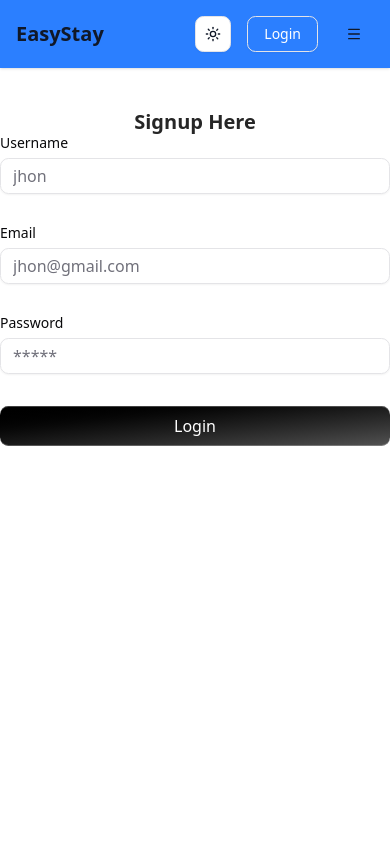
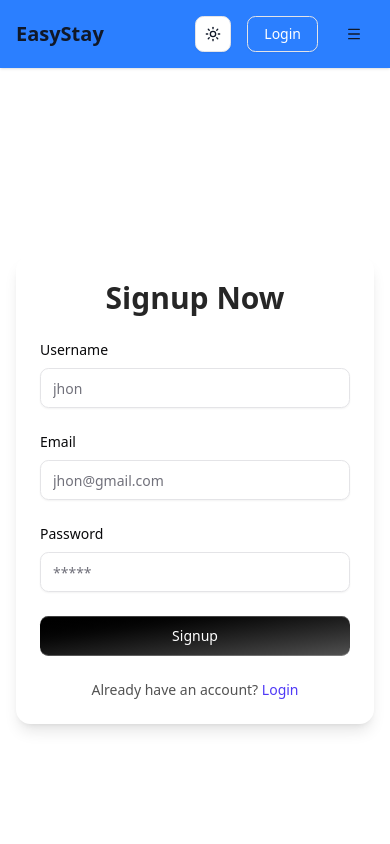
Before and after one commit to sifathasan2430/Easy-Stay, a Next.js app: page /signup in a window 390 px wide. Shown: the top 844 px of the page. Built offline with nearby package versions, Linux system fonts and the light colour scheme.

Commit message:
[Update]:Login and Signup page

```diff
--- a/src/app/(auth)/login/page.jsx
+++ b/src/app/(auth)/login/page.jsx
@@ -17,6 +17,7 @@ import {
   FormMessage,
 } from "@/components/ui/form";
 import { Input } from "@/components/ui/input";
+import Link from "next/link";
 
 export default function SignupForm() {
   const [isSignupLoading, setIsSignupLoading] = useState(false);
@@ -32,56 +33,45 @@ export default function SignupForm() {
   });
 
   const onSubmit = async (data) => {
+    try {
+      setIsSignupLoading(true);
+      const response = await signIn("credentials", {
+        redirect: false,
+        email: data?.email,
+        password: data?.password,
+      });
 
-
-
-
-   try {
-      setIsSignupLoading(true)
-      const response=await signIn("credentials",{
-    redirect:false,
-    email:data?.email,
-    password:data?.password
-   })
-
-   if (response?.error){
-
-
-   console.log(response?.error)
-   }
-   if (response?.url){
- router.replace(`/`);
-}
-   } catch (error) {
-     console.error('Error during login:', error);
-
-
-   }finally{
-    setIsSignupLoading(false)
-   }
+      if (response?.error) {
+        console.log(response?.error);
+      }
+      if (response?.url) {
+        router.replace(`/`);
+      }
+    } catch (error) {
+      console.error("Error during login:", error);
+    } finally {
+      setIsSignupLoading(false);
+    }
   };
 
   return (
     <div className="flex justify-center items-center min-h-screen px-4">
       <div className="w-full max-w-md bg-white dark:bg-black shadow-lg rounded-xl p-6 md:p-8">
-        {/* Title */}
-        <h2 className="text-center text-2xl md:text-3xl font-bold text-neutral-800 dark:text-neutral-200 mb-6">
-          Login Here
+        <h2 className="text-center text-3xl sm:text-4xl font-bold text-neutral-800 dark:text-neutral-200 mb-6">
+          Login
         </h2>
 
-        {/* Form */}
         <Form {...form}>
           <form
             onSubmit={form.handleSubmit(onSubmit)}
             className="space-y-6 md:space-y-8"
           >
-            {/* Email Field */}
             <FormField
               control={form.control}
               name="email"
               render={({ field }) => (
                 <FormItem>
-                  <FormLabel className='my-1'>Email</FormLabel>
+                  <FormLabel className="my-1">Email</FormLabel>
                   <FormControl>
                     <Input
                       placeholder="jhon@gmail.com"
@@ -94,13 +84,12 @@ export default function SignupForm() {
               )}
             />
 
-            {/* Password Field */}
             <FormField
               control={form.control}
               name="password"
               render={({ field }) => (
                 <FormItem>
-                  <FormLabel className={'mt-4'}>Password</FormLabel>
+                  <FormLabel className="mt-4">Password</FormLabel>
                   <FormControl>
                     <Input
                       type="password"
@@ -114,7 +103,6 @@ export default function SignupForm() {
               )}
             />
 
-            {/* Submit Button */}
             <button
               className="group/btn relative block h-10 w-full rounded-md bg-gradient-to-br from-black to-neutral-600 text-white font-medium shadow-[0px_1px_0px_0px_#ffffff40_inset,0px_-1px_0px_0px_#ffffff40_inset] dark:bg-zinc-800 dark:from-zinc-900 dark:to-zinc-900 dark:shadow-[0px_1px_0px_0px_#27272a_inset,0px_-1px_0px_0px_#27272a_inset] transition-all duration-300 hover:scale-[1.02]"
               type="submit"
@@ -124,6 +112,17 @@ export default function SignupForm() {
             </button>
           </form>
         </Form>
+
+        {/* Signup Link */}
+        <p className="text-center text-sm text-neutral-600 dark:text-neutral-400 mt-6">
+          Don&apos;t have an account?{" "}
+          <Link
+            href="/signup"
+            className="font-medium text-indigo-600 dark:text-indigo-400 hover:underline"
+          >
+            Sign up
+          </Link>
+        </p>
       </div>
     </div>
   );
--- a/src/app/(auth)/signup/page.jsx
+++ b/src/app/(auth)/signup/page.jsx
@@ -1,16 +1,17 @@
 "use client";
 
-import {signIn} from 'next-auth/react'
+import { signIn } from "next-auth/react";
 import { zodResolver } from "@hookform/resolvers/zod";
 import { useForm } from "react-hook-form";
-import { z } from "zod";
-import { Button } from "@/components/ui/button";
+import { useState } from "react";
+import { useRouter } from "next/navigation";
+import { userData } from "@/zodSchema/userSchema";
+import Link from "next/link";
+
 import { cn } from "@/lib/utils";
-
 import {
   Form,
   FormControl,
-  FormDescription,
   FormField,
   FormItem,
   FormLabel,
@@ -18,24 +19,9 @@ import {
 } from "@/components/ui/form";
 import { Input } from "@/components/ui/input";
 
-
-import { Label } from "@/components/ui/label";
-import { useState } from "react";
-
-
-
-import { useRouter } from "next/navigation";
-import { userData } from '@/zodSchema/userSchema';
-
-
-
-
-
-
 export default function SignupForm() {
-
-  const [isSignupLoading,setIsSignupLoading]=useState(false)
-    const router = useRouter()
+  const [isSignupLoading, setIsSignupLoading] = useState(false);
+  const router = useRouter();
   const form = useForm({
     resolver: zodResolver(userData),
     defaultValues: {
@@ -43,52 +29,46 @@ export default function SignupForm() {
       password: "",
       email: "",
     },
-    mode:'onChange'
-
+    mode: "onChange",
   });
 
   const onSubmit = async (data) => {
-    console.log(data)
-
-//   try {
-//       setIsSignupLoading(true)
-//      const response=await axios.post('/api/user/signup', data)
-
-//           router.replace(`/verify/${username}`);
-//    } catch (error) {
-//      console.error('Error during sign-up:', error);
-
-
-//    }finally{
-//     setIsSignupLoading(false)
-//    }
-//   };
-
-
-  }
-
-
+    // try {
+    //   setIsSignupLoading(true);
+    //   const response = await axios.post("/api/user/signup", data);
+    //   router.replace(`/verify/${username}`);
+    // } catch (error) {
+    //   console.error("Error during sign-up:", error);
+    // } finally {
+    //   setIsSignupLoading(false);
+    // }
+  };
 
   return (
-    <div className=" my-10  shadow-input mx-auto w-full max-w-md rounded-none bg-white  md:rounded-2xl  dark:bg-black">
-
-        <h2 className="text-xl text-center font-bold text-neutral-800 dark:text-neutral-200">
-          Signup Here
+    <div className="flex justify-center items-center min-h-screen px-4">
+     <div className="w-full max-w-md bg-white dark:bg-black shadow-lg rounded-xl p-6 md:p-8">
+       <h2 className="text-3xl sm:text-4xl text-center font-bold text-neutral-800 dark:text-neutral-200">
+        Signup Now
       </h2>
 
       <Form {...form}>
-          <form onSubmit={form.handleSubmit(onSubmit)} className="space-y-8">
-
+        <form
+          onSubmit={form.handleSubmit(onSubmit)}
+          className="space-y-6 sm:space-y-8 mt-6"
+        >
           <FormField
             control={form.control}
             name="username"
             render={({ field }) => (
               <FormItem>
-                  <FormLabel>Username</FormLabel>
+                <FormLabel className="text-sm sm:text-base">Username</FormLabel>
                 <FormControl>
-                    <Input placeholder="jhon" {...field} />
+                  <Input
+                    placeholder="jhon"
+                    {...field}
+                    className="h-10 sm:h-12 text-sm sm:text-base"
+                  />
                 </FormControl>
-
                 <FormMessage />
               </FormItem>
             )}
@@ -99,45 +79,59 @@ export default function SignupForm() {
             name="email"
             render={({ field }) => (
               <FormItem>
-                  <FormLabel>Email</FormLabel>
+                <FormLabel className="text-sm sm:text-base">Email</FormLabel>
                 <FormControl>
-                    <Input placeholder="jhon@gmail.com" {...field} />
+                  <Input
+                    placeholder="jhon@gmail.com"
+                    {...field}
+                    className="h-10 sm:h-12 text-sm sm:text-base"
+                  />
                 </FormControl>
-
                 <FormMessage />
               </FormItem>
             )}
           />
+
           <FormField
             control={form.control}
             name="password"
             render={({ field }) => (
               <FormItem>
-                  <FormLabel>Password</FormLabel>
+                <FormLabel className="text-sm sm:text-base">Password</FormLabel>
                 <FormControl>
-                    <Input placeholder="*****" {...field} />
+                  <Input
+                    placeholder="*****"
+                    type="password"
+                    {...field}
+                    className="h-10 sm:h-12 text-sm sm:text-base"
+                  />
                 </FormControl>
-
                 <FormMessage />
               </FormItem>
             )}
           />
 
           <button
-              className="group/btn relative block h-10 w-full rounded-md bg-gradient-to-br from-black to-neutral-600 font-medium text-white shadow-[0px_1px_0px_0px_#ffffff40_inset,0px_-1px_0px_0px_#ffffff40_inset] dark:bg-zinc-800 dark:from-zinc-900 dark:to-zinc-900 dark:shadow-[0px_1px_0px_0px_#27272a_inset,0px_-1px_0px_0px_#27272a_inset]"
+            className="group/btn relative block h-10 sm:h-12 w-full rounded-md bg-gradient-to-br from-black to-neutral-600 font-medium text-white shadow-[0px_1px_0px_0px_#ffffff40_inset,0px_-1px_0px_0px_#ffffff40_inset] dark:bg-zinc-800 dark:from-zinc-900 dark:to-zinc-900 dark:shadow-[0px_1px_0px_0px_#27272a_inset,0px_-1px_0px_0px_#27272a_inset] text-sm sm:text-base"
             type="submit"
           >
-              {
-                isSignupLoading ? <span>Loading</span> :<span>Login</span>
-              }
+            {isSignupLoading ? <span>Loading</span> : <span>Signup</span>}
             <BottomGradient />
           </button>
         </form>
       </Form>
 
-
-
-
+      {/* Login Link */}
+      <p className="text-center text-sm text-neutral-600 dark:text-neutral-400 mt-6">
+        Already have an account?{" "}
+        <Link
+          href="/login"
+          className="font-medium text-indigo-600 dark:text-indigo-400 hover:underline"
+        >
+          Login
+        </Link>
+      </p>
+     </div>
     </div>
   );
 }
@@ -152,9 +146,5 @@ const BottomGradient = () => {
 };
 
 const LabelInputContainer = ({ children, className }) => {
-  return (
-    <div className={cn("flex w-full flex-col space-y-2", className)}>
-      {children}
-    </div>
-  );
+  return <div className={cn("flex w-full flex-col space-y-2", className)}>{children}</div>;
 };
```
Lines whose indentation alone changed are shown as unchanged.
